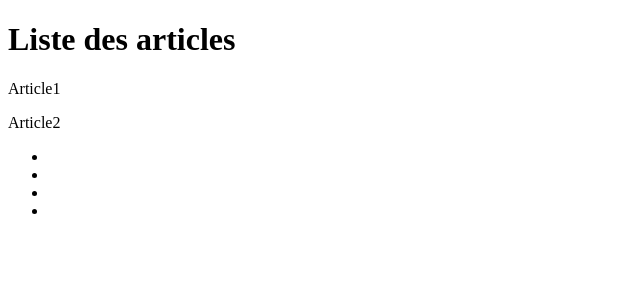
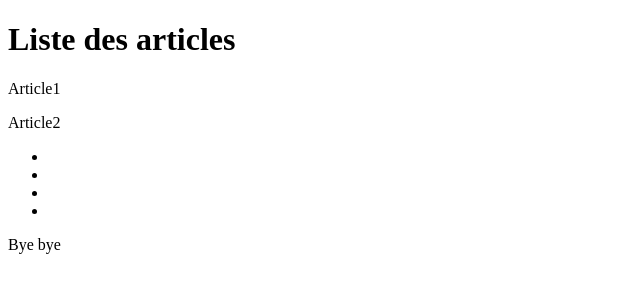
Before and after one commit to France513/monDepotGit, a plain HTML site: page index.html in a window 1280 px wide. Shown: the full height of the page, 0-640 px from the left. Drawn offline with Linux system fonts and the light colour scheme.

Commit message:
ajout menu principal et footer

```diff
--- a/index.html
+++ b/index.html
@@ -18,5 +18,8 @@
             <li><a href=""></a></li>
         </ul>
     </nav>
+    <footer>
+        Bye bye
+    </footer>
 </body>
 </html>
```
